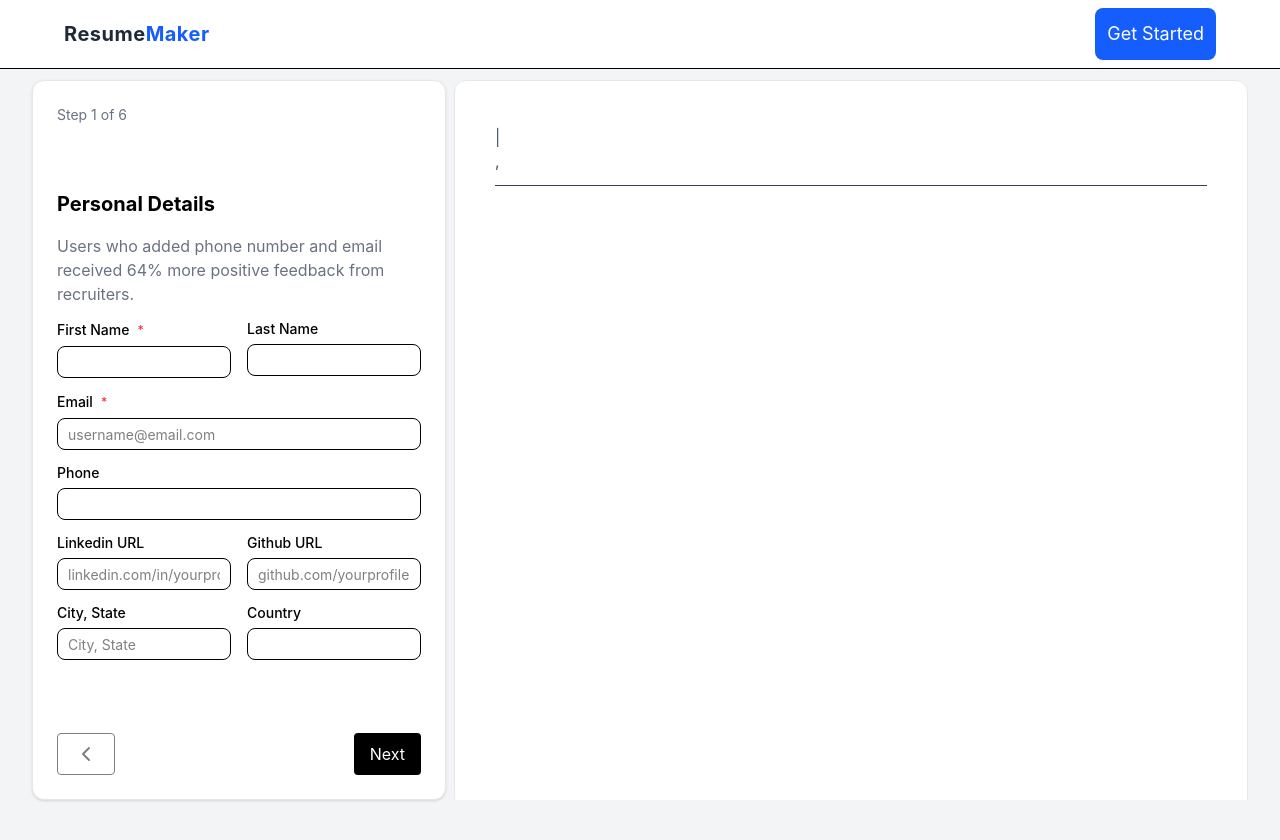
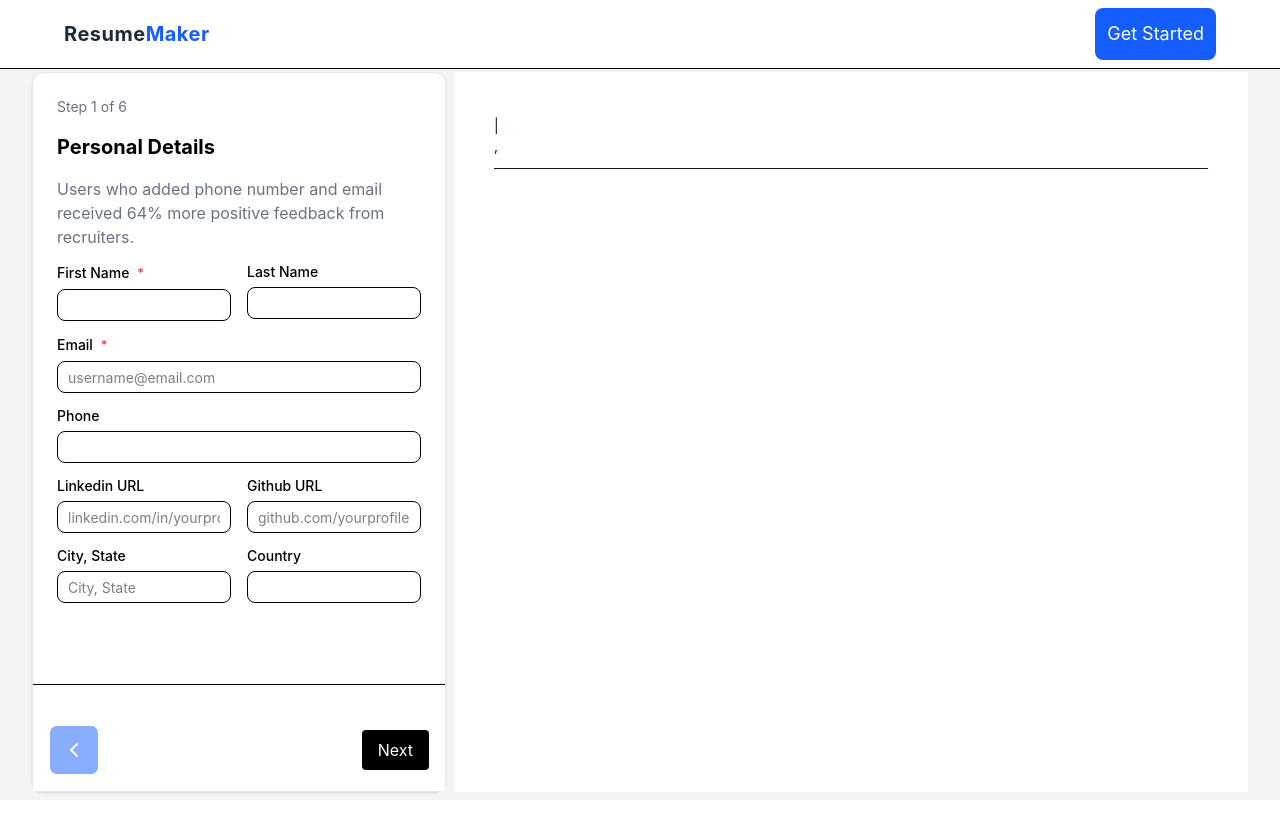
Before and after one commit to Abhavya28/resume-maker, a Next.js app: page /create in a window 1280 px wide. Shown: the top 840 px of the page. After the commit the page ends 800 px from the top, so only its background shows below. Built offline with nearby package versions, Linux system fonts and the light colour scheme.

Commit message:
pagination added

```diff
--- a/package.json
+++ b/package.json
@@ -10,6 +10,7 @@
   },
   "dependencies": {
     "class-variance-authority": "^0.7.1",
+    "framer-motion": "^12.38.0",
     "html2pdf.js": "^0.14.0",
     "lucide-react": "^1.8.0",
     "next": "16.2.4",
--- a/src/app/create/page.tsx
+++ b/src/app/create/page.tsx
@@ -1,5 +1,6 @@
 "use client";
 
+import Pagination from "@/src/components/Pagination";
 import ResumePreview from "@/src/components/ResumePreview";
 import Certificates from "@/src/components/steps/certificates";
 import Education from "@/src/components/steps/education";
@@ -9,8 +10,6 @@ import Skills from "@/src/components/steps/skills";
 import Summary from "@/src/components/steps/summary";
 import { CertificateItem, ExperienceItem, ResumeData } from "@/types";
 
-
-import { ChevronLeft } from "lucide-react";
 import { useRef, useState } from "react";
 
 export default function Page() {
@@ -285,43 +284,30 @@ export default function Page() {
   }
 
   return (
-    <section className="min-h-screen px-2 md:px-4 lg:px-8 py-20 bg-gray-100 overflow-x-hidden">
+    <section className="min-h-screen px-2 md:px-4 lg:px-8 pt-18 bg-gray-100 overflow-x-hidden">
       <div className="w-full grid grid-cols-1 lg:grid-cols-[1fr_794px] gap-2 lg:h-[calc(100vh-80px)]">
 
         {/* LEFT */}
-        <div className="bg-white p-6 rounded-xl shadow flex flex-col justify-between w-full min-w-0  lg:h-full lg:overflow-y-auto no-scrollbar border border-gray-200">
-          <p className="text-sm text-gray-500 mb-4">
-            Step {step + 1} of {steps.length}
-          </p>
+        <div className="bg-white rounded-xl shadow flex flex-col w-full min-w-0 border border-gray-200 lg:h-full">
 
-          <div className="flex">{steps[step]}</div>
+          <div className="flex-1 overflow-y-auto p-6">
+            <p className="text-sm text-gray-500 mb-4">
+              Step {step + 1} of {steps.length}
+            </p>
 
-          <div className="flex justify-between mt-6">
-            <button
-              onClick={prev}
-              disabled={step === 0}
-              className="px-4 py-2 border rounded disabled:opacity-50"
-            >
-              <ChevronLeft />
-            </button>
+            <div>{steps[step]}</div>
+          </div>
 
-            <button
-              onClick={next}
-              disabled={step === steps.length - 1}
-              className="px-4 py-2 bg-black text-white rounded disabled:opacity-50"
-            >
-              Next
-            </button>
+          <div className="border-t p-4 bg-white">
+            <Pagination
+              step={step}
+              totalSteps={steps.length}
+              onNext={next}
+              onPrev={prev}
+              onDownload={handleDownload}
+            />
+          </div>
 
-            {step === steps.length - 1 && (
-              <button
-                onClick={handleDownload}
-                className="px-4 py-2 bg-green-600 text-white rounded-md"
-              >
-                Download PDF
-              </button>
-            )}
-          </div>
         </div>
 
         {/* RIGHT */}
--- a/src/app/globals.css
+++ b/src/app/globals.css
@@ -3,6 +3,11 @@
 :root {
   --primary: #1a91f0;
   --darkText: #29303c;
+}
+
+html, body {
+  height: 100%;
+  overflow: hidden;
 }
 
 /* Hide scrollbar but keep scroll working */
@@ -14,3 +19,13 @@
   -ms-overflow-style: none;
   scrollbar-width: none;
 }
+
+.break-inside-avoid {
+  break-inside: avoid;
+}
+
+@media print {
+  .break-inside-avoid {
+    page-break-inside: avoid;
+  }
+}
--- /dev/null
+++ b/src/components/Pagination.tsx
@@ -0,0 +1,56 @@
+"use client";
+
+import { ChevronLeft } from "lucide-react";
+import { motion } from "framer-motion";
+import Button from "./button";
+
+interface Props {
+  step: number;
+  totalSteps: number;
+  onNext: () => void;
+  onPrev: () => void;
+  onDownload?: () => void;
+}
+
+export default function Pagination({
+  step,
+  totalSteps,
+  onNext,
+  onPrev,
+  onDownload,
+}: Props) {
+  return (
+    <div className="flex justify-between items-center mt-6">
+      <Button
+        onClick={onPrev}
+        disabled={step === 0}
+        className="border rounded disabled:opacity-50"
+      >
+        <ChevronLeft />
+      </Button>
+
+      <div className="flex gap-3">
+        {step != totalSteps - 1 && (
+            <motion.button
+              whileHover={{ scale: 1.05 }}
+              whileTap={{ scale: 0.95 }}
+              onClick={onNext}
+              disabled={step === totalSteps - 1}
+              className="px-4 py-2 bg-black text-white rounded"
+            >
+              Next
+            </motion.button>
+          )}
+
+        {step === totalSteps - 1 && (
+          <Button
+            onClick={onDownload}
+            className="px-4 py-2 bg-green-600 text-white rounded hover:bg-green-500"
+          >
+            Download PDF
+          </Button>
+        )}
+      </div>
+    </div>
+  );
+}
--- a/src/components/ResumePreview.tsx
+++ b/src/components/ResumePreview.tsx
@@ -1,6 +1,7 @@
 import { EducationItem, ExperienceItem, SkillItem } from "@/types";
 
 export default function ResumePreview({ data }: any) {
+
   const formatDate = (date: any) => {
     if (!date) return "";
     const [year, month] = date.split("-");
@@ -11,81 +12,74 @@ export default function ResumePreview({ data }: any) {
   };
 
   return (
-    <div className="bg-white shadow-lg rounded-xl w-full min-h-[1123px] mx-auto p-10 border border-gray-200">
+    <div className="bg-white w-[794px] min-h-[1123px] mx-auto p-10 text-gray-900">
 
-      {/* HEADER / PERSONAL DETAILS */}
-      <div className="pb-3">
+      {/* HEADER */}
+      <div className="pb-3 border-b">
         <h1 className="text-3xl font-bold tracking-wide">
           {data.firstName} {data.lastName}
         </h1>
 
-        <p className="text-gray-600 mt-1">
+        <p className="text-sm mt-1">
           {data.email} | {data.phone}
         </p>
 
         {(data.linkedinURL || data.githubURL) && (
-          <div className="flex items-center gap-3 text-sm text-gray-600 mt-1">
+          <div className="flex gap-2 text-sm mt-1 flex-wrap">
 
             {data.linkedinURL && (
-              <a
-                href={data.linkedinURL}
-                target="_blank"
-                className="hover:text-blue-700 hover:underline"
-              >
-                {data.linkedinURL}
-              </a>
+              <span>{data.linkedinURL}</span>
             )}
 
             {data.linkedinURL && data.githubURL && (
-              <span className="text-gray-400">|</span>
+              <span>|</span>
             )}
 
             {data.githubURL && (
-              <a
-                href={data.githubURL}
-                target="_blank"
-                className="hover:text-blue-700 hover:underline"
-              >
-                {data.githubURL}
-              </a>
+              <span>{data.githubURL}</span>
             )}
           </div>
         )}
 
-        <p className="text-gray-600">
+        <p className="text-sm">
           {data.cityState}, {data.country}
         </p>
+      </div>
 
-      </div>
       {/* SUMMARY */}
-      <p className="text-sm text-gray-700 border-b bor leading-relaxed">
+      {data.summary && (
+        <div className="mt-3 pb-3 border-b break-inside-avoid">
+          <h2 className="text-lg font-semibold mb-1">Summary</h2>
+          <p className="text-sm leading-relaxed">
             {data.summary}
           </p>
+        </div>
+      )}
 
       {/* EXPERIENCE */}
       {data.experiences?.some(
         (exp: ExperienceItem) => exp.jobTitle || exp.company
       ) && (
-          <div className="mt-4 border-b pb-3">
+        <div className="mt-4 pb-3 border-b break-inside-avoid">
           <h2 className="text-lg font-semibold mb-2">Experience</h2>
 
           {data.experiences.map((exp: ExperienceItem, ind: number) => {
             if (!exp.jobTitle && !exp.company) return null;
 
             return (
-                <div key={ind} className="mb-3">
+              <div key={ind} className="mb-3 break-inside-avoid">
                 <div className="flex justify-between">
-                    <h3 className="font-semibold">
+                  <h3 className="font-semibold text-sm">
                     {exp.jobTitle}
                   </h3>
 
-                    <p className="text-gray-500 text-xs">
+                  <p className="text-xs">
                     {formatDate(exp.startDate)} -{" "}
                     {exp.isCurrent ? "Present" : formatDate(exp.endDate)}
                   </p>
                 </div>
 
-                  <p className="text-gray-700 italic text-sm">
+                <p className="text-sm italic">
                   {exp.company} {exp.city}, {exp.state}
                 </p>
 
@@ -102,25 +96,25 @@ export default function ResumePreview({ data }: any) {
       {data.education?.some(
         (edu: EducationItem) => edu.school || edu.degree
       ) && (
-          <div className="mt-4 border-b pb-3">
+        <div className="mt-4 pb-3 border-b break-inside-avoid">
           <h2 className="text-lg font-semibold mb-2">Education</h2>
 
           {data.education.map((edu: EducationItem, ind: number) => {
             if (!edu.school && !edu.degree) return null;
 
             return (
-                <div key={ind} className="mb-3">
+              <div key={ind} className="mb-3 break-inside-avoid">
                 <div className="flex justify-between">
                   <div>
-                      <h3 className="font-semibold">
+                    <h3 className="font-semibold text-sm">
                       {edu.school}, {edu.city}
                     </h3>
-                      <p className="text-sm text-gray-600 italic">
+                    <p className="text-sm italic">
                       {edu.degree}
                     </p>
                   </div>
 
-                    <p className="text-gray-500 text-xs">
+                  <p className="text-xs">
                     {formatDate(edu.startDate)} -{" "}
                     {edu.endDate ? formatDate(edu.endDate) : "Present"}
                   </p>
@@ -139,7 +133,7 @@ export default function ResumePreview({ data }: any) {
 
       {/* SKILLS */}
       {data.skills?.some((skill: SkillItem) => skill.skillName) && (
-        <div className="mt-4 border-b pb-3">
+        <div className="mt-4 pb-3 border-b break-inside-avoid">
           <h2 className="text-lg font-semibold mb-2">Skills</h2>
 
           <div className="flex flex-wrap gap-2">
@@ -149,9 +143,9 @@ export default function ResumePreview({ data }: any) {
               return (
                 <span
                   key={index}
-                  className="px-3 py-1 text-xs bg-gray-200 rounded-full"
+                  className="text-sm"
                 >
-                  {skill.skillName}
+                  • {skill.skillName}
                 </span>
               );
             })}
@@ -159,11 +153,9 @@ export default function ResumePreview({ data }: any) {
         </div>
       )}
 
-
-
-      {/* CERTIFICATES (LAST SECTION) */}
+      {/* CERTIFICATES */}
       {data.certificates?.some((cert: any) => cert.name || cert.issuer) && (
-        <div className="mt-4">
+        <div className="mt-4 break-inside-avoid">
           <h2 className="text-lg font-semibold mb-2">
             Certifications
           </h2>
@@ -172,21 +164,21 @@ export default function ResumePreview({ data }: any) {
             if (!cert.name && !cert.issuer) return null;
 
             return (
-              <div key={index} className="mb-2">
+              <div key={index} className="mb-2 break-inside-avoid">
                 <div className="flex justify-between">
                   <h3 className="font-semibold text-sm">
                     {cert.name}
                   </h3>
 
-                  <p className="text-gray-500 text-xs">
-                    {cert.startDate && formatDate(cert.startDate)}{" "}
+                  <p className="text-xs">
+                    {cert.startDate && formatDate(cert.startDate)}
                     {cert.endDate
                       ? ` - ${formatDate(cert.endDate)}`
                       : ""}
                   </p>
                 </div>
 
-                <p className="text-sm text-gray-600 italic">
+                <p className="text-sm italic">
                   {cert.issuer}
                 </p>
               </div>
--- a/src/components/landingPage.tsx
+++ b/src/components/landingPage.tsx
@@ -51,10 +51,10 @@ const LandingPage = () => {
   }, [text, isDeleting, wordIndex]);
 
   return (
-    <div className="min-h-screen bg-[#F7F9FC] text-darkText font-sans antialiased">
+    <div className="min-h-screen bg-[#F7F9FC] text-darkText font-sans antialiased pt-20">
       <section className="relative min-h-screen flex items-center justify-center px-6 md:px-16 lg:px-24 text-center">
 
-        <div className="max-w-3xl w-full flex flex-col items-center">
+        <div className="max-w-3xl w-full flex flex-col items-center justify-center">
           <h1 className="text-5xl leading-tight md:text-5xl font-bold max-w-2xl mb-5 text-gray-800">
             Build resumes that get you
           </h1>
--- a/src/components/steps/Skills.tsx
+++ b/src/components/steps/Skills.tsx
@@ -24,7 +24,7 @@ export default function Skills({
         <div className="space-y-6 w-full">
             <h2 className="text-xl font-bold">Skills</h2>
             <p className="text-gray-500">
-                Add up to 5 skills that best represent your expertise.
+                Add up to 8 skills that best represent your expertise.
             </p>
 
             {data.map((skill, index) => (
```
Also changed, not shown: 1 other file (tests, documents, lock files or other folders). Lines whose indentation alone changed are shown as unchanged.
